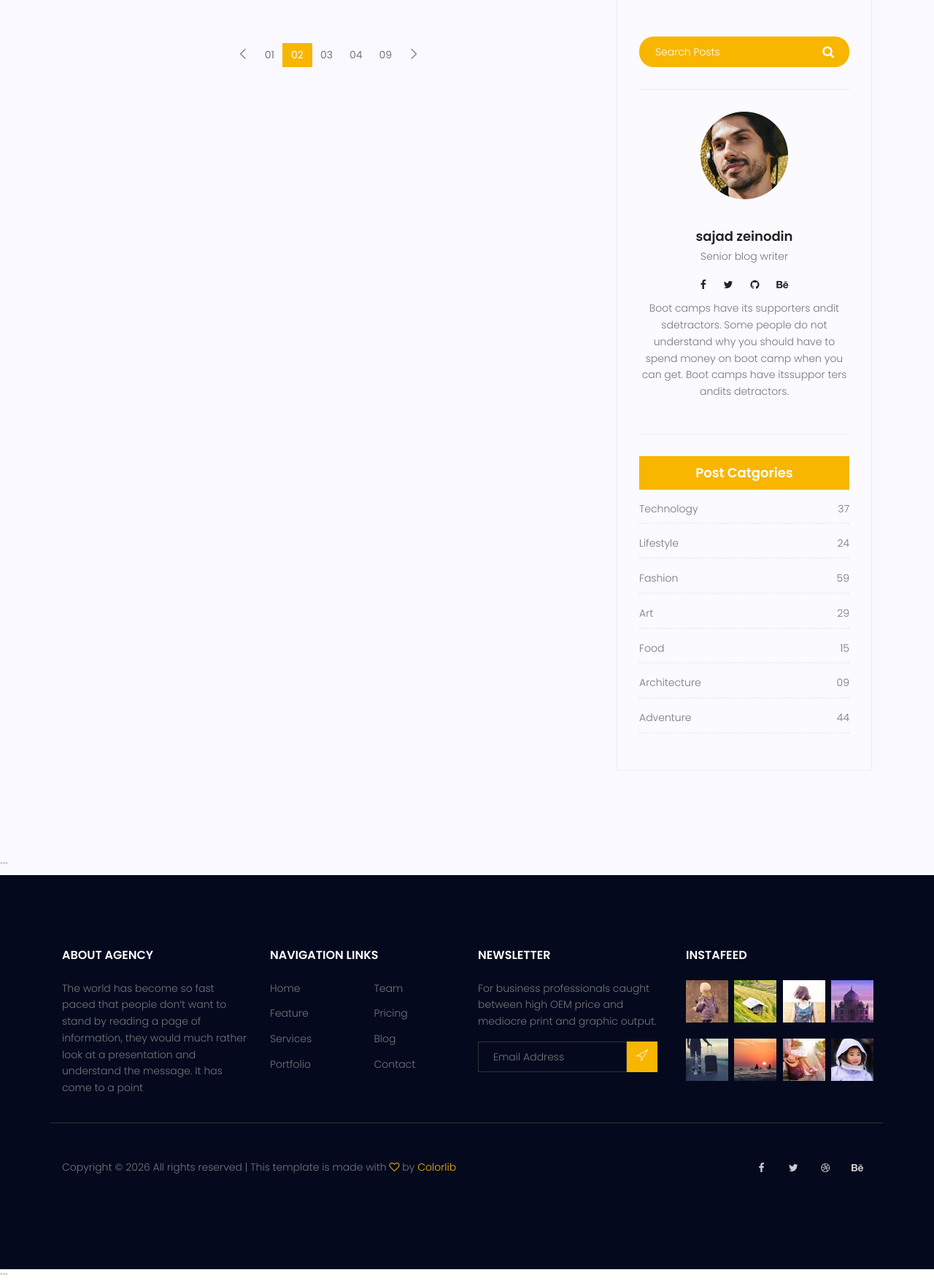
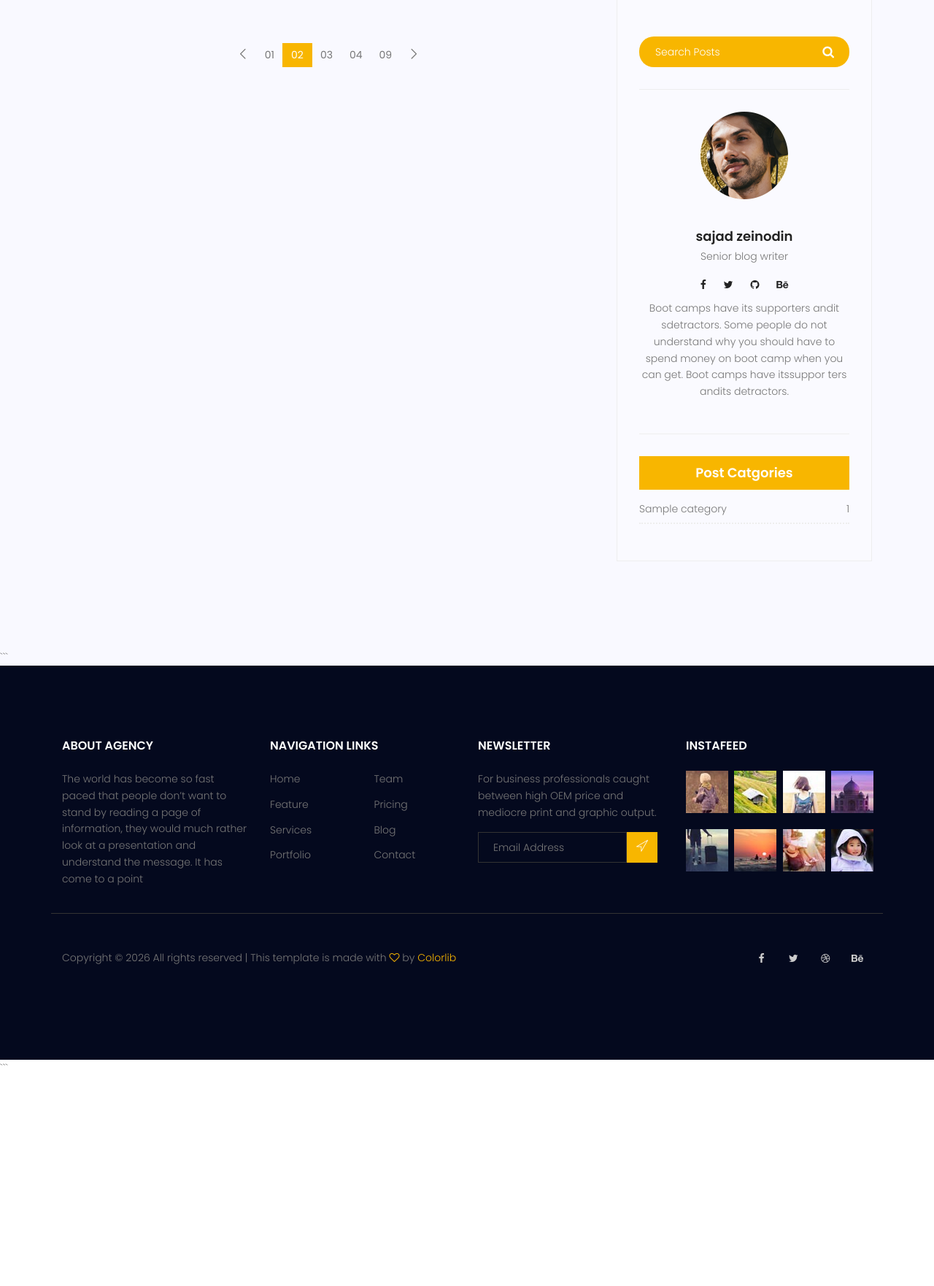
Before and after one commit to sajadzne/mysite, a Django app: page /blog in a window 1280 px wide. Shown: the part 1106-2868 px from the top of the page at 73% size. After the commit the page ends 2566 px from the top, so only its background shows below. Run offline with Django 5.2, Linux system fonts and the light colour scheme; tables that the repository leaves empty hold one stand-in row (values such as "Sample post"); some libraries are stand-ins or nearby versions.

Commit message:
Add dynamic post categories
- Added dynamic post categories inclusion tag
- Counted published posts for each category
- Passed category data to the post categories template
- Added dynamic category names and post counts
- Fixed category template iteration

```diff
--- a/blog/templatetags/blog_tags.py
+++ b/blog/templatetags/blog_tags.py
@@ -1,5 +1,6 @@
 from django import template
 from blog.models import Post
+from blog.models import Category
 register = template.Library()
 
 @register.simple_tag(name="totalposts")
@@ -19,3 +20,12 @@ def sinppet(value, arg = 20):
 def popularposts(arg=3):
     posts = Post.objects.filter(status=1).order_by("published_date")[:arg]
     return {"posts":posts}
+
+@register.inclusion_tag("blog/blog-post-categories.html")
+def postcategories():
+    posts = Post.objects.filter(status=1)
+    categories = Category.objects.all()
+    cat_dict = {}
+    for name in categories:
+        cat_dict[name] = posts.filter(category=name).count()
+    return {"categories" : cat_dict}
--- a/templates/blog/blog-home.html
+++ b/templates/blog/blog-home.html
@@ -1,5 +1,6 @@
 {% extends "base.html" %}
 {% load static %}
+{% load blog_tags %}
 {% block content %}
 
 <!-- start banner Area -->
@@ -183,7 +184,7 @@
 
 					{% include "blog/blog-writer.html" %}
 
-					{% include "blog/blog-post-categories.html" %}
+					{% postcategories %}
 
 					<!-- {% include "blog/blog-popular-posts.html" %} -->
 
--- a/templates/blog/blog-post-categories.html
+++ b/templates/blog/blog-post-categories.html
@@ -3,47 +3,15 @@
     <h4 class="category-title">Post Catgories</h4>
 
     <ul class="cat-list">
+        {% for name,count in categories.items %}
+
         <li>
             <a href="#" class="d-flex justify-content-between">
-                <p>Technology</p>
-                <p>37</p>
+                <p>{{name}}</p>
+                <p>{{count}}</p>
             </a>
         </li>
-        <li>
-            <a href="#" class="d-flex justify-content-between">
-                <p>Lifestyle</p>
-                <p>24</p>
-            </a>
-        </li>
-        <li>
-            <a href="#" class="d-flex justify-content-between">
-                <p>Fashion</p>
-                <p>59</p>
-            </a>
-        </li>
-        <li>
-            <a href="#" class="d-flex justify-content-between">
-                <p>Art</p>
-                <p>29</p>
-            </a>
-        </li>
-        <li>
-            <a href="#" class="d-flex justify-content-between">
-                <p>Food</p>
-                <p>15</p>
-            </a>
-        </li>
-        <li>
-            <a href="#" class="d-flex justify-content-between">
-                <p>Architecture</p>
-                <p>09</p>
-            </a>
-        </li>
-        <li>
-            <a href="#" class="d-flex justify-content-between">
-                <p>Adventure</p>
-                <p>44</p>
-            </a>
-        </li>
+
+        {% endfor %}
     </ul>
 </div>
```
